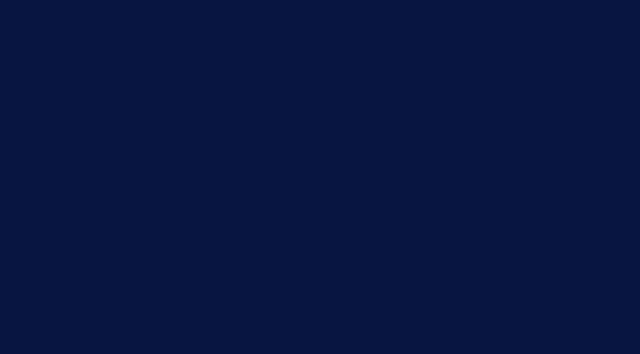
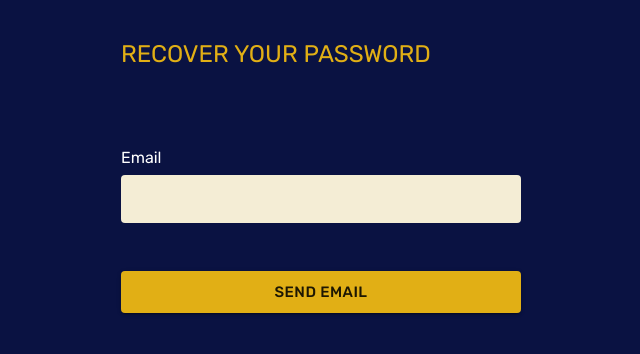
Before and after one commit to marciorasf/hippocards-web, a React (Create React App) app: page /recover-password in a window 1280 px wide. Shown: the top 354 px of the page, without its empty margins (319-959 px from the left). Built offline with nearby package versions, Linux system fonts and the light colour scheme.

Commit message:
add page to link to recover password

```diff
--- a/src/pages/Login/index.tsx
+++ b/src/pages/Login/index.tsx
@@ -81,6 +81,9 @@ export default function Login() {
           <Divider height="1rem" />
 
           <LinksContainer>
+            <MuiLink component={Link} to="/recover-password" color="secondary">
+              Forgot password?
+            </MuiLink>
             <MuiLink component={Link} to="/register" color="secondary">
               Create an account
             </MuiLink>
--- a/src/pages/Login/styles.tsx
+++ b/src/pages/Login/styles.tsx
@@ -22,7 +22,7 @@ export const Title = styled.header`
 
 export const LinksContainer = styled.div`
   display: flex;
-  justify-content: flex-end;
+  justify-content: space-between;
 `;
 
 export const Link = styled((props) => <RouterLink {...props} />)`
--- /dev/null
+++ b/src/pages/RecoverPassword/index.tsx
@@ -0,0 +1,79 @@
+import React, { useState, ChangeEvent, FormEvent } from "react";
+import { useHistory } from "react-router-dom";
+
+import { Button } from "@material-ui/core";
+
+import { PageContent, MainContainer } from "../../assets/styles/global";
+import CustomInput from "../../components/CustomInput";
+import Divider from "../../components/Divider";
+import { Notify } from "../../hooks/Notify";
+import api from "../../services/api";
+import { Title } from "./styles";
+
+const ERRORS = {
+  ERROR: "Something bad happened!",
+  USER_NOT_FOUND: "User not found!",
+};
+
+export default function Login() {
+  const history = useHistory();
+  const [email, setEmail] = useState("");
+  const [submitDisabled, setSubmitDisabled] = useState(false);
+
+  function handleEmailChange(event: ChangeEvent<HTMLInputElement>) {
+    const { value } = event.target;
+    setEmail(value);
+  }
+
+  async function handleRecoverPassword(event: FormEvent<HTMLFormElement>) {
+    event.preventDefault();
+    setSubmitDisabled(true);
+
+    try {
+      await api.get("/recover-password", { params: { email } });
+      Notify.success("Email sended!");
+    } catch (error) {
+      const errorCode =
+        (error?.response?.data?.message as "USER_NOT_FOUND") || "ERROR";
+      const errorMessage = ERRORS[errorCode];
+      Notify.error(errorMessage);
+    } finally {
+      setSubmitDisabled(false);
+    }
+  }
+
+  return (
+    <PageContent>
+      <MainContainer>
+        <Title>
+          <p>Recover your password</p>
+        </Title>
+
+        <Divider height="5.0rem" />
+
+        <form onSubmit={handleRecoverPassword} autoComplete="on">
+          <CustomInput
+            name="email"
+            label="Email"
+            type="email"
+            required
+            onChange={handleEmailChange}
+          />
+
+          <Divider height="3.0rem" />
+
+          <Button
+            color="secondary"
+            size="large"
+            variant="contained"
+            fullWidth
+            disabled={submitDisabled}
+            type="submit"
+          >
+            Send email
+          </Button>
+        </form>
+      </MainContainer>
+    </PageContent>
+  );
+}
--- /dev/null
+++ b/src/pages/RecoverPassword/styles.tsx
@@ -0,0 +1,12 @@
+import styled from "styled-components";
+
+import colors from "../../assets/styles/colors";
+
+export const Title = styled.header`
+  text-transform: uppercase;
+
+  > p {
+    font-size: 1.5em;
+    color: ${colors.secondary};
+  }
+`;
--- a/src/routes/notLogged.tsx
+++ b/src/routes/notLogged.tsx
@@ -2,6 +2,7 @@ import React from "react";
 import { Route, Switch, Redirect } from "react-router-dom";
 
 import Login from "../pages/Login";
+import RecoverPassword from "../pages/RecoverPassword";
 import Register from "../pages/Register";
 import AuthService from "../services/AuthService";
 
@@ -30,6 +31,11 @@ function NotLoggedRoutes() {
     <Switch>
       <NotLoggedRoute path="/login" exact component={Login} />
       <NotLoggedRoute path="/register" exact component={Register} />
+      <NotLoggedRoute
+        path="/recover-password"
+        exact
+        component={RecoverPassword}
+      />
     </Switch>
   );
 }
```
